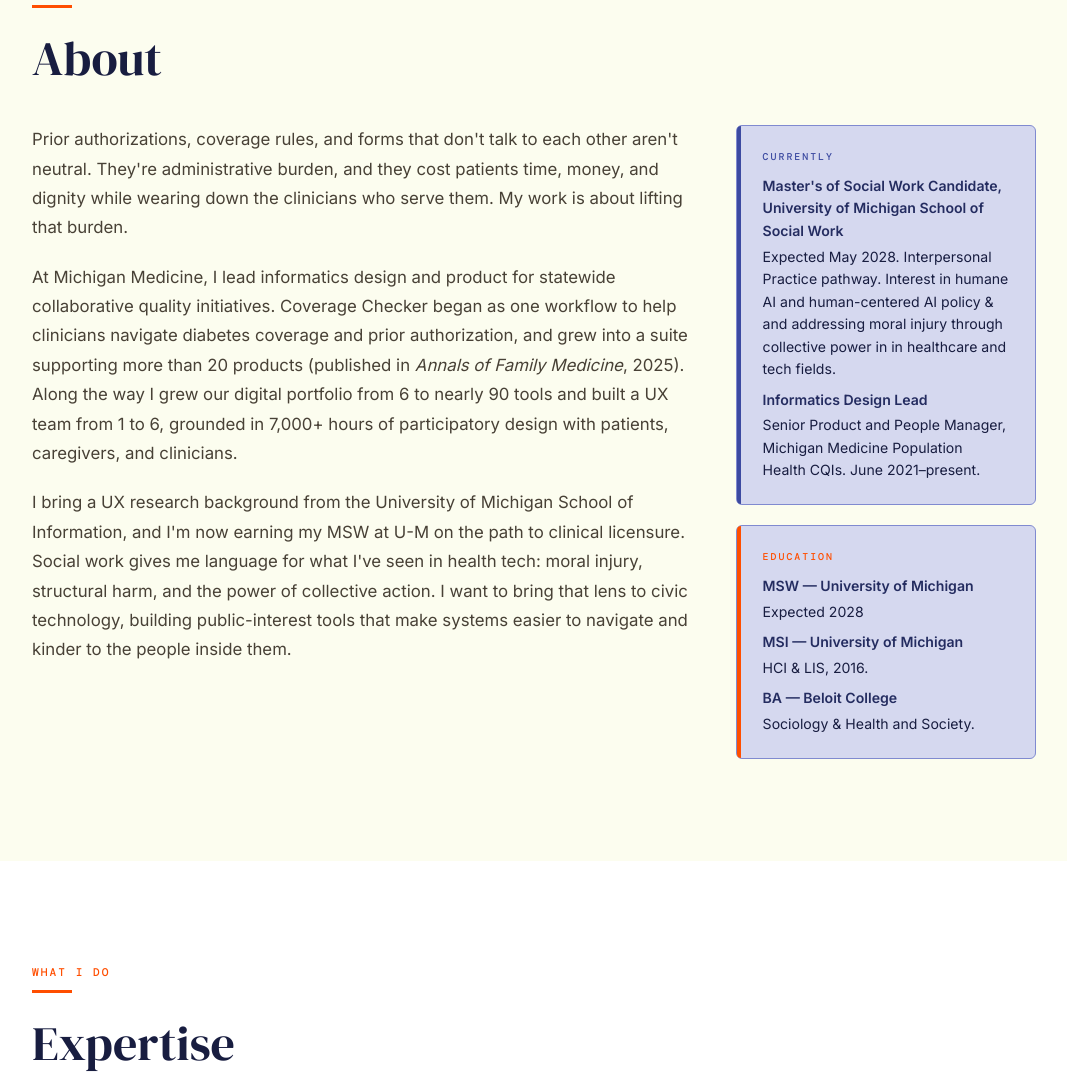
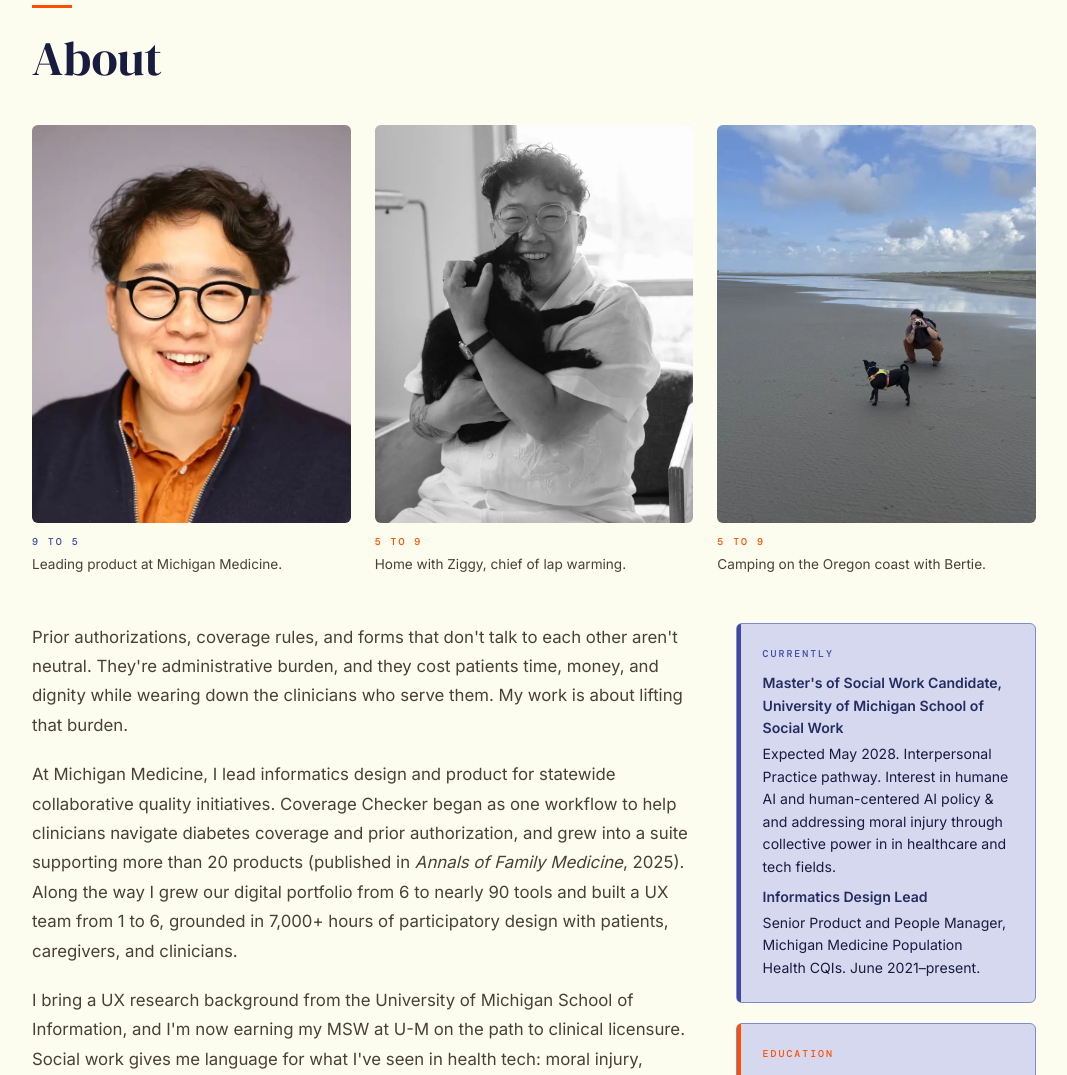
Before and after one commit to noa-kim/noa-kim.github.io, a plain HTML site: page index.html in a window 1280 px wide. Shown: the part 923-1998 px from the top of the page, without its empty margins (106-1173 px from the left). Drawn offline with nearby package versions, Linux system fonts and the light colour scheme.

Commit message:
Add 9-5/5-9 photos to About and books background to hero
Headshot, Ziggy, and Bertie photos as WebP with JPG fallback, with alt
text. Books shelf photo sits behind the hero under a navy wash so text
stays readable. Preview screenshots in .github/pr-previews/photos.

Co-Authored-By: Claude Opus 5.5 <noreply@anthropic.com>
Claude-Session: https://claude.ai/code/session_01N1cWYPieQUHNBtztYX8beC

```diff
--- a/index.html
+++ b/index.html
@@ -148,6 +148,7 @@
       align-items: center;
       overflow: hidden;
       padding-top: var(--nav-h);
+      isolation: isolate;
     }
 
     #hero::before {
@@ -170,6 +171,35 @@
       opacity: 0.35;
       clip-path: polygon(50% 0%, 100% 100%, 0% 100%);
       animation: float 6s ease-in-out infinite;
+    }
+
+    .hero-bg {
+      position: absolute;
+      inset: 0;
+      z-index: -1;
+      background-image: url('assets/img/books-1000.jpg');
+      background-image: image-set(url('assets/img/books-1000.webp') type('image/webp'), url('assets/img/books-1000.jpg') type('image/jpeg'));
+      background-size: cover;
+      background-position: center 60%;
+      filter: saturate(0.75);
+    }
+    @media (min-width: 900px) {
+      .hero-bg {
+        background-image: url('assets/img/books-2000.jpg');
+        background-image: image-set(url('assets/img/books-2000.webp') type('image/webp'), url('assets/img/books-2000.jpg') type('image/jpeg'));
+      }
+    }
+    /* Navy wash keeps hero text readable over the shelf */
+    .hero-bg::after {
+      content: '';
+      position: absolute;
+      inset: 0;
+      background: rgba(12, 15, 32, 0.9);
+    }
+    @media (min-width: 900px) {
+      .hero-bg::after {
+        background: linear-gradient(90deg, rgba(12, 15, 32, 0.95) 0%, rgba(12, 15, 32, 0.88) 50%, rgba(12, 15, 32, 0.7) 100%);
+      }
     }
 
     .hero-geo-rect {
@@ -280,6 +310,51 @@
 
     #about .section-label { color: var(--dg-main); }
     #about .section-heading { color: var(--ot-200); margin-bottom: 2.5rem; }
+
+    /* 9–5 / 5–9 photo strip */
+    .about-photos {
+      display: grid;
+      grid-template-columns: 1fr 1fr;
+      gap: 1rem;
+      margin-bottom: 3rem;
+    }
+    .about-photo:first-child { grid-column: 1 / -1; }
+    @media (min-width: 768px) {
+      .about-photos { grid-template-columns: 1fr 1fr 1fr; gap: 1.5rem; }
+      .about-photo:first-child { grid-column: auto; }
+    }
+    .about-photo { margin: 0; }
+    .about-photo img {
+      display: block;
+      width: 100%;
+      height: auto;
+      aspect-ratio: 4 / 5;
+      object-fit: cover;
+      border-radius: 6px;
+      background: var(--dg-900);
+    }
+    .about-photo:first-child img { aspect-ratio: 1 / 1; object-position: center 30%; }
+    @media (min-width: 768px) {
+      .about-photo:first-child img { aspect-ratio: 4 / 5; object-position: center; }
+    }
+    .about-photo .photo-bertie { object-position: 60% center; }
+    .about-photo figcaption {
+      margin-top: 0.75rem;
+      font-size: 0.85rem;
+      color: var(--dg-300);
+      line-height: 1.5;
+    }
+    .about-photo .photo-label {
+      display: block;
+      font-family: var(--font-mono);
+      font-size: 0.62rem;
+      letter-spacing: 0.2em;
+      text-transform: uppercase;
+      color: var(--fo-main);
+      font-weight: 500;
+      margin-bottom: 0.25rem;
+    }
+    .about-photo:first-child .photo-label { color: var(--ot-main); }
 
     .about-layout {
       display: grid;
@@ -624,6 +699,7 @@
 
     <!-- ── Hero ─────────────────────────────────────────────── -->
     <section id="hero" aria-labelledby="hero-name">
+      <div class="hero-bg" aria-hidden="true"></div>
       <div class="hero-geo-rect" aria-hidden="true"></div>
       <div class="hero-geo-dot" aria-hidden="true"></div>
       <div class="container">
@@ -647,6 +723,32 @@
         <p class="section-label">Background</p>
         <div class="section-rule" aria-hidden="true"></div>
         <h2 class="section-heading" id="about-heading">About</h2>
+        <div class="about-photos">
+          <figure class="about-photo">
+            <picture>
+              <source srcset="assets/img/noa-kim-headshot.webp" type="image/webp">
+              <img src="assets/img/noa-kim-headshot.jpg" width="800" height="895" loading="lazy" decoding="async"
+                alt="Portrait of Noa Kim smiling, wearing round black glasses, a navy zip cardigan, and a rust-orange collared shirt against a soft lavender backdrop.">
+            </picture>
+            <figcaption><span class="photo-label">9 to 5</span>Leading product at Michigan Medicine.</figcaption>
+          </figure>
+          <figure class="about-photo">
+            <picture>
+              <source srcset="assets/img/noa-and-ziggy.webp" type="image/webp">
+              <img src="assets/img/noa-and-ziggy.jpg" width="900" height="1199" loading="lazy" decoding="async"
+                alt="Black-and-white photo of Noa at home, laughing while hugging their black cat Ziggy close to their cheek.">
+            </picture>
+            <figcaption><span class="photo-label">5 to 9</span>Home with Ziggy, chief of lap warming.</figcaption>
+          </figure>
+          <figure class="about-photo">
+            <picture>
+              <source srcset="assets/img/noa-and-bertie-oregon-coast.webp" type="image/webp">
+              <img class="photo-bertie" src="assets/img/noa-and-bertie-oregon-coast.jpg" width="1400" height="1050" loading="lazy" decoding="async"
+                alt="Noa crouches on a wide, wet Oregon beach under a big cloudy sky, taking a photo of their small black dog Bertie in a yellow harness.">
+            </picture>
+            <figcaption><span class="photo-label">5 to 9</span>Camping on the Oregon coast with Bertie.</figcaption>
+          </figure>
+        </div>
         <div class="about-layout">
           <div class="about-body">
             <p>
```
Also changed, not shown: .github/pr-previews/photos/desktop-about.jpg (added), .github/pr-previews/photos/desktop-hero.jpg (added), .github/pr-previews/photos/phone-about.jpg (added), .github/pr-previews/photos/phone-hero.jpg (added), assets/img/books-1000.jpg (added), assets/img/books-1000.webp (added), assets/img/books-2000.jpg (added), assets/img/books-2000.webp (added), assets/img/noa-and-bertie-oregon-coast.jpg (added), assets/img/noa-and-bertie-oregon-coast.webp (added), assets/img/noa-and-ziggy.jpg (added), assets/img/noa-and-ziggy.webp (added), assets/img/noa-kim-headshot.jpg (added), assets/img/noa-kim-headshot.webp (added).
